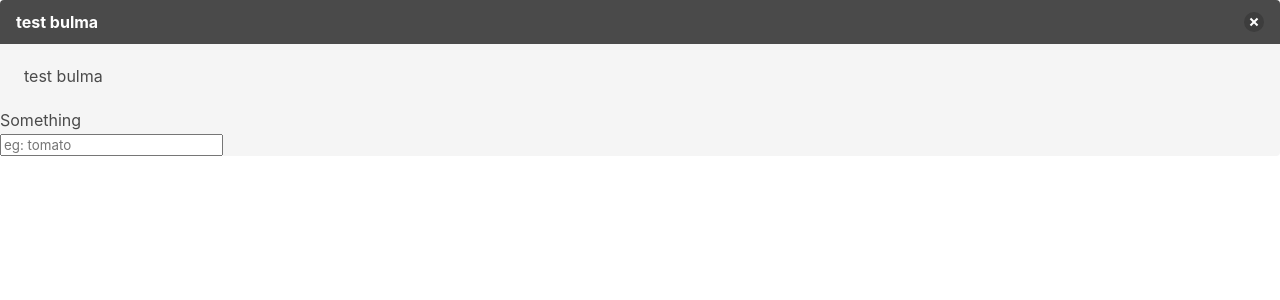
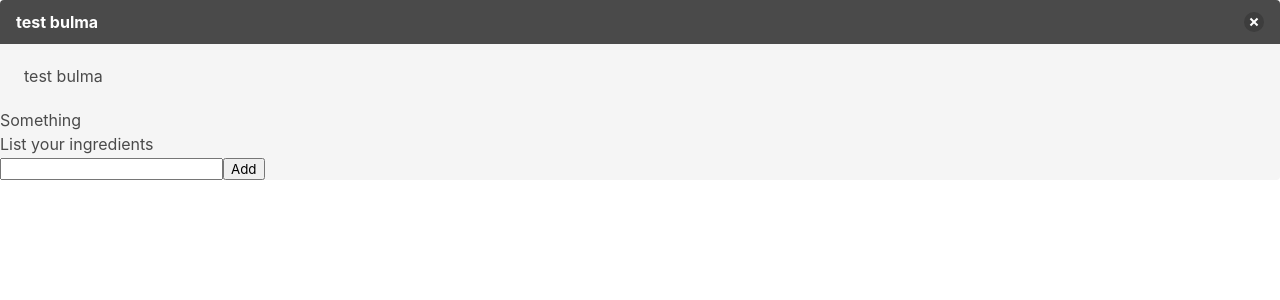
Before and after one commit to cl-lee/recipe-app, a React (Create React App) app: page / in a window 1280 px wide. Shown: the top 300 px of the page. Built offline with nearby package versions, Linux system fonts and the light colour scheme.

Commit message:
linked ingredientList state to input field and console logged the input on clicking add button

```diff
--- a/src/Components/SearchForm/SearchForm.jsx
+++ b/src/Components/SearchForm/SearchForm.jsx
@@ -1,11 +1,33 @@
+import { useState } from "react"
 
 
 export default function SearchForm() {
+
+const [ingredientList, setIngredientList] = useState('');
+
     return (
         <>
-        <form action="">
-            <input type="text" name="ingredient" id="ingredient"  placeholder="eg: tomato"/>
+        <form >
+
+            <h2>List your ingredients</h2>
+            <input
+            type="text"
+            name="ingredient"
+            id="ingredient"
+            required
+            value={ingredientList}
+            onChange={(e) =>setIngredientList(e.target.value) }/>
+            <button onClick={(e) =>{
+                e.preventDefault();
+                // ingredientArray.push(ingredientList)
+                console.log(ingredientList)
+            }} id="add">Add</button>
+            <ul>
+
+            </ul>
+
         </form>
+
         </>
     )
 }
```
